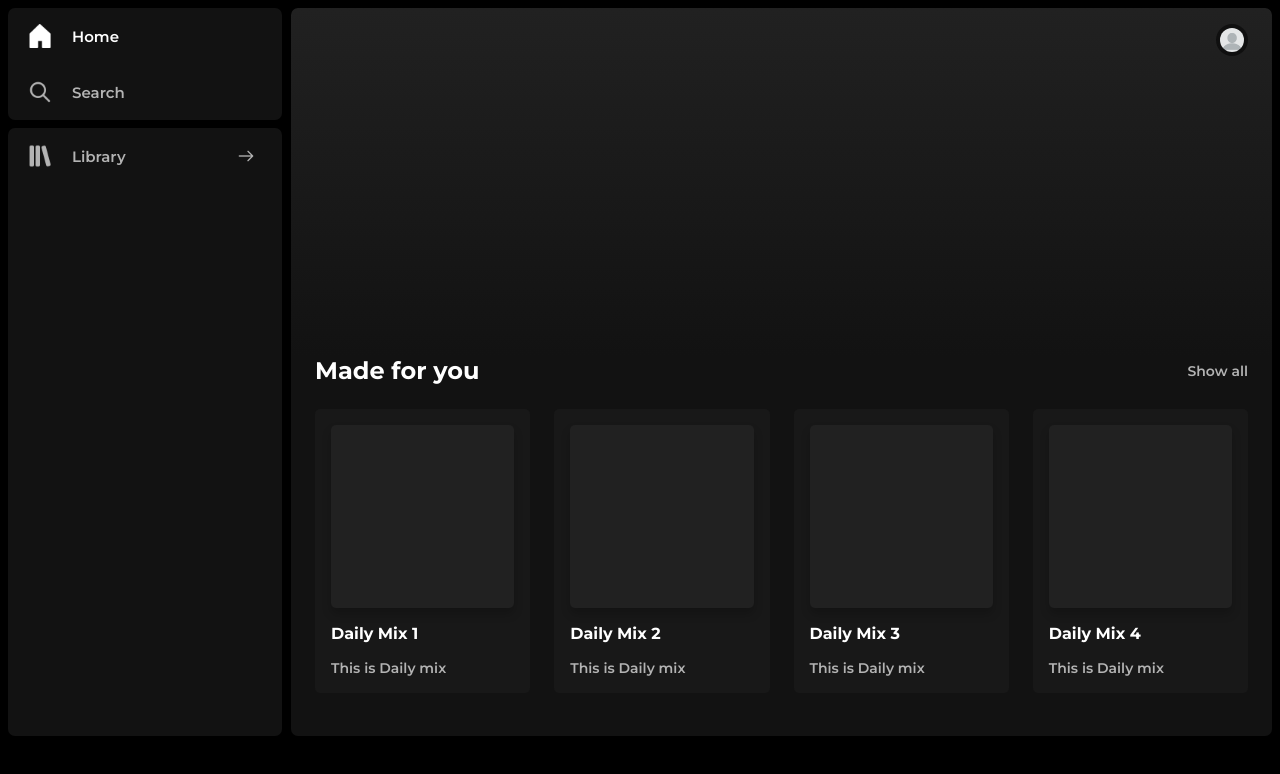
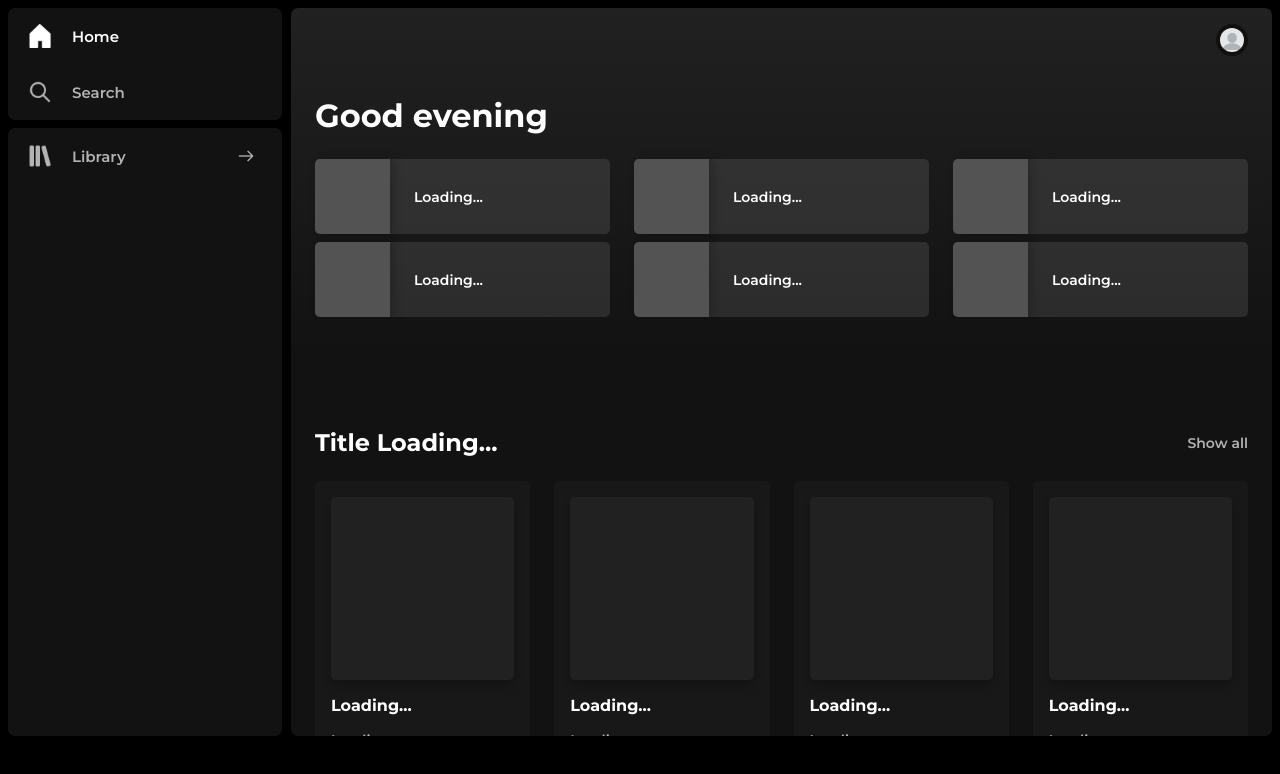
Before and after one commit to sawarni99/spotify-clone, a React (Create React App) app: page / in a window 1280 px wide. Shown: the top 774 px of the page. Built offline with nearby package versions, Linux system fonts and the light colour scheme.

Commit message:
Added card to nav bar

```diff
--- /dev/null
+++ b/src/components/long-card/LongCard.css
@@ -0,0 +1,45 @@
+.long-card {
+    max-height: 80px;
+    height: 75px;
+    min-height: 60px;
+    width: 100%;
+    border-radius: 5px;
+    background: rgba(255, 255, 255, 0.1);
+    display: flex;
+    cursor: pointer;
+}
+
+.long-card-img-container {
+    height: inherit;
+    aspect-ratio: 1;
+    border-top-left-radius: inherit;
+    border-bottom-left-radius: inherit;
+    background: var(--color-gray-secondary);
+    box-shadow: 4px 0 10px 0 rgba(0, 0, 0, 0.2);
+}
+
+.long-card-name {
+    position: relative;
+    flex-grow: 1;
+    border-top-right-radius: inherit;
+    border-bottom-right-radius: inherit;
+    display: flex;
+    align-items: center;
+    font-size: var(--font-size-small);
+    padding-left: var(--secondary-padding);
+}
+
+.long-card-play {
+    position: absolute;
+    right: 0;
+    margin-right: var(--secondary-padding);
+    display: none;
+}
+
+.long-card:hover .long-card-play {
+    display: block;
+}
+
+.long-card:hover {
+    background: rgba(255, 255, 255, 0.2);
+}
--- /dev/null
+++ b/src/components/long-card/LongCard.jsx
@@ -0,0 +1,27 @@
+import PlayButton from '../play-button/PlayButton'
+import './LongCard.css'
+import React from 'react'
+
+export default function LongCard({src, name, onClick}) {
+
+    if(name === undefined || name === null) name = 'Loading...'
+
+    const onClickPlay = (event) => {
+        event.stoppropagation();
+        // Logic for play button...
+    }
+
+    return (
+        <div className='long-card' onClick={onClick}>
+            <div className="long-card-img-container">
+                <img className='long-card-img' src={src} alt='' />
+            </div>
+            <div className="long-card-name">
+                {name}
+                <div className="long-card-play">
+                    <PlayButton onClick={onClickPlay}/>
+                </div>
+            </div>
+        </div>
+    )
+}
--- a/src/pages/home/Home.css
+++ b/src/pages/home/Home.css
@@ -7,6 +7,6 @@
 }
 
 .home-main {
-    margin-top: calc(var(--nav-bar-bg-height) - var(--nav-bar-height));
+    margin-top: var(--secondary-padding);
     padding-inline: var(--secondary-padding);
 }
--- a/src/pages/home/Home.jsx
+++ b/src/pages/home/Home.jsx
@@ -2,19 +2,6 @@ import './Home.css'
 import React, { useRef, useState } from 'react'
 import NavBar from '../../sections/nav-bar/NavBar'
 import Carousel from '../../sections/carousel/Carousel'
-
-const sampleData = [
-  {src : '', key: '1', name: 'Daily Mix 1', desc : 'This is Daily mix'},
-  {src : '', key: '2', name: 'Daily Mix 2', desc : 'This is Daily mix'},
-  {src : '', key: '3', name: 'Daily Mix 3', desc : 'This is Daily mix'},
-  {src : '', key: '4', name: 'Daily Mix 4', desc : 'This is Daily mix'},
-  {src : '', key: '5', name: 'Daily Mix 5', desc : 'This is Daily mix'},
-  {src : '', key: '6', name: 'Daily Mix 6', desc : 'This is Daily mix'},
-  {src : '', key: '7', name: 'Daily Mix 7', desc : 'This is Daily mix'},
-  {src : '', key: '8', name: 'Daily Mix 8', desc : 'This is Daily mix'},
-  {src : '', key: '9', name: 'Daily Mix 9', desc : 'This is Daily mix'},
-  {src : '', key: '10', name: 'Daily Mix 10', desc : 'This is Daily mix'},
-]
 
 export default function Home() {
 
@@ -43,9 +30,9 @@ export default function Home() {
 
   return (
     <div ref={mainRef} onScroll={onScroll} className='home'>
-      <NavBar color={navProp.color} isSolid={navProp.isSolid} />
+      <NavBar color={navProp.color} isSolid={navProp.isSolid} page='home' parentRef={mainRef} />
       <div className="home-main">
-        <Carousel data={sampleData} parentRef={mainRef} title='Made for you' />
+        <Carousel parentRef={mainRef} />
       </div>
     </div>
   )
--- a/src/sections/carousel/Carousel.jsx
+++ b/src/sections/carousel/Carousel.jsx
@@ -2,39 +2,54 @@ import './Carousel.css'
 import React, { useEffect, useState } from 'react'
 import Card from '../../components/card/Card'
 
+const sampleData = [];
+for(let i=0; i<10; i++) {
+  sampleData.push({key: i, src:'', name: 'Loading...', desc: 'Loading...'})
+}
+
 export default function Carousel({title, parentRef, data}) {
+
+  if( title === undefined || title === null ) {
+    title = 'Title Loading...'
+  }
 
   const [cards, setCards] = useState([]);
 
   useEffect(() => {
 
+    let dataToUse = [];
+    if(data === undefined || data === null) {
+      dataToUse = sampleData;
+    }else {
+      dataToUse = data;
+    }
+
     const observer = new ResizeObserver((entries) => {
       const parentWidth = entries[0].contentRect.width;
       let numOfItems = 7;
-      console.log(entries[0]);
 
-      if( parentWidth < 1300 && data.length >= 6 ) {
+      if( parentWidth < 1300 && dataToUse.length >= 6 ) {
         numOfItems = 6;
       }
 
-      if( parentWidth < 1150 && data.length >= 5 ) {
+      if( parentWidth < 1150 && dataToUse.length >= 5 ) {
         numOfItems = 5;
       }
 
-      if(parentWidth < 1000 && data.length >= 4) {
+      if(parentWidth < 1000 && dataToUse.length >= 4) {
         numOfItems = 4;
       }
 
-      if( parentWidth < 770 && data.length >= 3 ) {
+      if( parentWidth < 770 && dataToUse.length >= 3 ) {
         numOfItems = 3;
       }
 
-      if( parentWidth < 560 && data.length >= 2 ) {
+      if( parentWidth < 560 && dataToUse.length >= 2 ) {
         numOfItems = 2;
       }
 
       setCards(() => {
-        return data.slice(0, numOfItems);
+        return dataToUse.slice(0, numOfItems);
       })
 
     });
--- a/src/sections/nav-bar/NavBar.css
+++ b/src/sections/nav-bar/NavBar.css
@@ -5,7 +5,7 @@
     height: var(--nav-bar-height);
     border-top-left-radius: inherit ;
     border-top-right-radius: inherit ;
-    z-index: 2;
+    z-index: 3;
     display: flex;
     align-items: center;
     padding: 0 var(--secondary-padding);
@@ -27,7 +27,28 @@
     position: absolute;
     top: 0px;
     left: 0px;
-    height: var(--nav-bar-bg-height);
-    width: 100%;
+    height: calc(var(--nav-bar-bg-height) - var(--nav-bar-height));
+    width: calc(100% - 2*var(--secondary-padding));
     z-index: 0;
+    padding-top: var(--nav-bar-height);
+    padding-inline: var(--secondary-padding);
 }
+
+.nav-bar-home {
+    position: relative;
+    z-index: 2;
+    min-height: calc(var(--nav-bar-bg-height) - var(--nav-bar-height));
+    padding: var(--secondary-padding);
+}
+
+.nav-bar-home-head {
+    font-size: var(--font-size-x-large);
+    font-family: spotify-sans-bold;
+}
+
+.nav-bar-home-body {
+    padding-top: var(--secondary-padding);
+    row-gap: var(--main-padding);
+    column-gap: var(--secondary-padding);
+    display: grid;
+}
--- a/src/sections/nav-bar/NavBar.jsx
+++ b/src/sections/nav-bar/NavBar.jsx
@@ -3,10 +3,14 @@ import React, { useEffect, useState } from 'react'
 import { getRootStyle } from '../../utils/StyleUtil'
 import ProfileButton from '../../components/profile-button/ProfileButton'
 import SearchInput from '../../components/input/Input'
+import { getGreetings } from '../../utils/Helper'
+import LongCard from '../../components/long-card/LongCard'
+import { widthStates } from '../../utils/Constants'
 
-export default function NavBar({color, isSolid, onChange}) {
+export default function NavBar({color, isSolid, onChange, page, parentRef}) {
 
     const [ inputValue, setInputValue ] = useState('');
+    const [ widthState, setWidthState ] = useState(null);
 
     const onChangeInput = (event) => {
         event.preventDefault();
@@ -20,15 +24,89 @@ export default function NavBar({color, isSolid, onChange}) {
         }
     }, [inputValue, onChange]);
 
-    const bgStyle = {
-        backgroundImage: (getRootStyle('--color-bg') !== color) ?
-            `linear-gradient(180deg, ${color}, ${getRootStyle('--color-bg')})` :
-            null,
-    }
-
     const mainStyle = {
         background: isSolid ? color : null,
     }
+
+    // Checking the page type... { 'home', 'search', 'album' }
+    let bgStyle = null;
+    let child = null;
+    let childStyle = {};
+    switch(page) {
+        case 'home':
+            bgStyle = {
+                backgroundImage: (getRootStyle('--color-bg') !== color) ?
+                    `linear-gradient(180deg, ${color}, ${getRootStyle('--color-bg')})` :
+                    null,
+            }
+
+            if(widthState === widthStates.large) {
+                childStyle = {
+                    gridTemplateRows: '1fr 1fr',
+                    gridTemplateColumns: '1fr 1fr 1fr',
+                }
+            } else if(widthState === widthStates.medium) {
+                childStyle = {
+                    gridTemplateRows: '1fr 1fr 1fr',
+                    gridTemplateColumns: '1fr 1fr',
+                }
+            } else {
+                childStyle = {
+                    gridTemplateRows: '1fr 1fr 1fr 1fr 1fr 1fr',
+                    gridTemplateColumns: '1fr',
+                }
+            }
+
+            child = (
+                <div className="nav-bar-home">
+                    <div className="nav-bar-home-head">
+                        {getGreetings()}
+                    </div>
+                    <div style={childStyle} className="nav-bar-home-body">
+                        <LongCard />
+                        <LongCard />
+                        <LongCard />
+                        <LongCard />
+                        <LongCard />
+                        <LongCard />
+                    </div>
+                </div>
+            );
+            break;
+
+        case 'search':
+            bgStyle = {
+                display: 'none',
+            }
+            break;
+
+        case 'album':
+            // Do something...
+            break;
+
+        default:
+            bgStyle = null;
+            child = null;
+    }
+
+    // Resize checks...
+    useEffect(() => {
+
+        const observer = new ResizeObserver((entries => {
+            const width = entries[0].contentRect.width;
+
+            if(width < 570) {
+                setWidthState(widthStates.small);
+            } else if (width < 970) {
+                setWidthState(widthStates.medium);
+            } else {
+                setWidthState(widthStates.large);
+            }
+
+        }));
+        observer.observe(parentRef.current);
+
+    }, [parentRef]);
 
     return (
         <>
@@ -50,6 +128,7 @@ export default function NavBar({color, isSolid, onChange}) {
                 </div>
             </div>
             <div style={bgStyle} className="nav-bar-background" />
+            {child}
         </>
     )
 }
--- /dev/null
+++ b/src/utils/Helper.js
@@ -0,0 +1,9 @@
+
+export const getGreetings = () => {
+    const now = new Date();
+    const hour = now.getHours();
+
+    if(hour < 12) return 'Good morning';
+    if(hour < 17) return 'Good afternoon';
+    return 'Good evening';
+}
```
